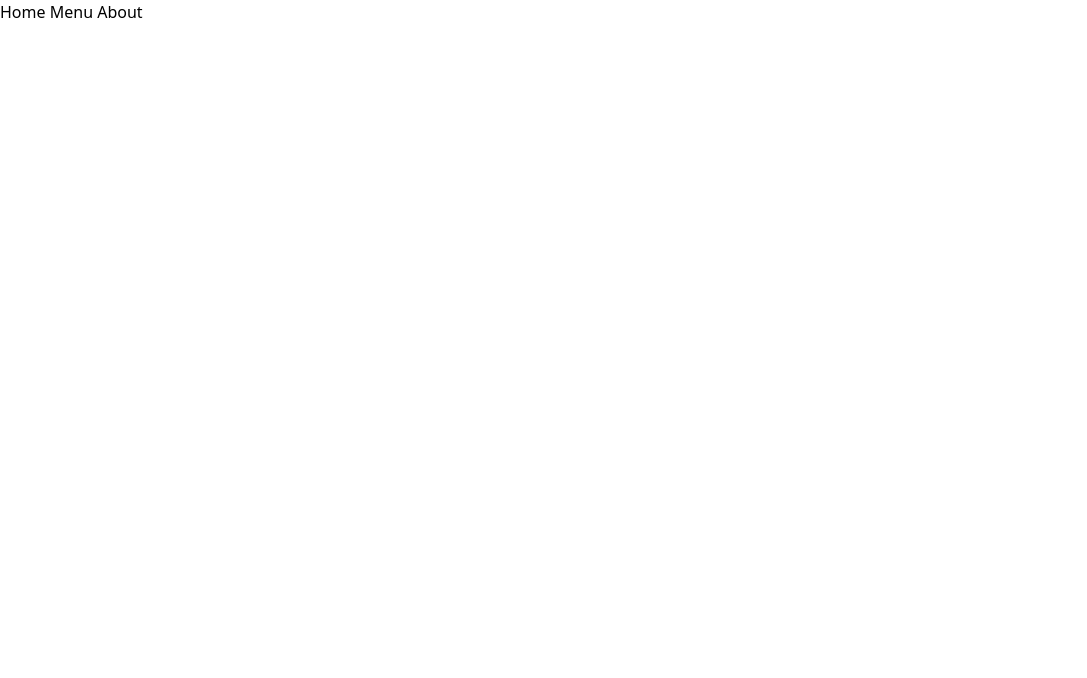
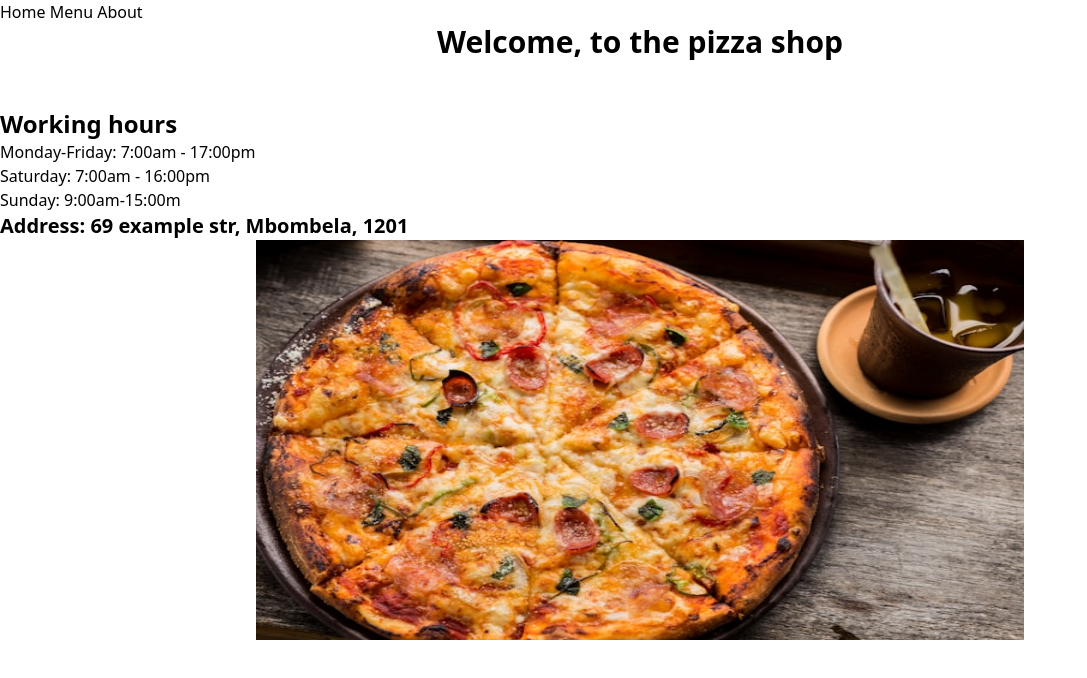
Before and after one commit to softwareNinja-888/restaurant, a website built with webpack: page src/template.html in a window 1280 px wide. Shown: the whole page, without its empty margins (0-1087 px from the left). Built offline with nearby package versions, Linux system fonts and the light colour scheme.

Commit message:
Add basic design for homepage

```diff
--- /dev/null
+++ b/src/home.js
@@ -0,0 +1,13 @@
+import odinImage from "./pizza.jpg";
+
+// CREATE IMGAE:
+
+const image = document.createElement("img");
+image.src = odinImage;
+image.style.width = "100%"
+image.style.height = "400px"
+// image.style.textAlign = "center"
+
+
+
+export {image}
--- a/src/index.js
+++ b/src/index.js
@@ -0,0 +1,16 @@
+import './style.css'
+import {image} from './home.js'
+
+const displayImg = (function(){
+    const div = document.getElementById("content")
+    const divImg = document.createElement("div")
+    divImg.classList.add("divImg")
+    divImg.classList.add("flex")
+    divImg.style.textAlign = "center"
+    divImg.style.width = "60vw"
+    divImg.style.margin = "auto"
+
+    divImg.appendChild(image);
+    div.appendChild(divImg);
+
+})()
--- /dev/null
+++ b/src/style.css
@@ -0,0 +1,7 @@
+/* #content{
+    background-image: url('/src/sign.jpg');
+    width: 1000px;
+    height: 1000px;
+
+
+} */
--- a/src/template.html
+++ b/src/template.html
@@ -15,6 +15,18 @@
         </nav>
     </header>
     <div id="content">
+        <h1 class="heading text-3xl font-semibold text-center mb-12">Welcome, to the pizza shop</h1>
+
+        <div class="hours">
+            <h1 class="times text-2xl font-semibold">Working hours</h1>
+            <ul>
+                <li>Monday-Friday: 7:00am - 17:00pm</li>
+                <li>Saturday: 7:00am - 16:00pm</li>
+                <li>Sunday: 9:00am-15:00m </li>
+            </ul>
+        </div>
+
+        <p class="location text-xl font-semibold">Address: 69 example str, Mbombela, 1201</p>
 
     </div>
 </body>
--- a/webpack.config.js
+++ b/webpack.config.js
@@ -1,5 +1,5 @@
 const path = require("path");
-const HtmlWebpackPlugin = require("html-webpack-plugin")
+const HtmlWebpackPlugin = require("html-webpack-plugin");
 
 module.exports = {
   mode: "development",
@@ -8,6 +8,10 @@ module.exports = {
     filename: "main.js",
     path: path.resolve(__dirname, "dist"),
     clean: true,
+  },
+  devtool: "eval-source-map",
+  devServer: {
+    watchFiles: ["./src/template.html"],
   },
   plugins: [
     new HtmlWebpackPlugin({
@@ -23,8 +27,11 @@ module.exports = {
       {
         test: /\.html$/i,
         loader: "html-loader",
-      }
-
+      },
+      {
+        test: /\.(png|svg|jpg|jpeg|gif)$/i,
+        type: "asset/resource",
+      },
     ],
   },
 };
```
Also changed, not shown: src/pizza.jpg (renamed from src/thomas-tucker-MNtag_eXMKw-unsplash.jpg), src/sign.jpg (renamed from src/jon-tyson-Gp1bS0WTw3w-unsplash.jpg).
